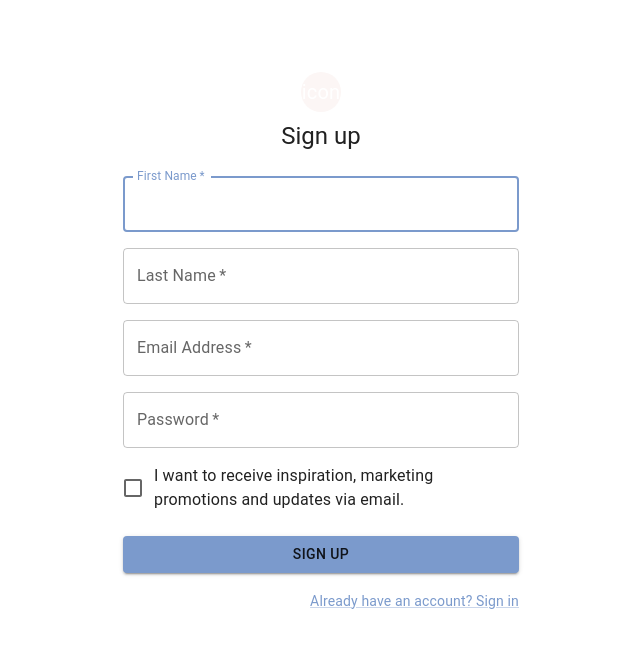
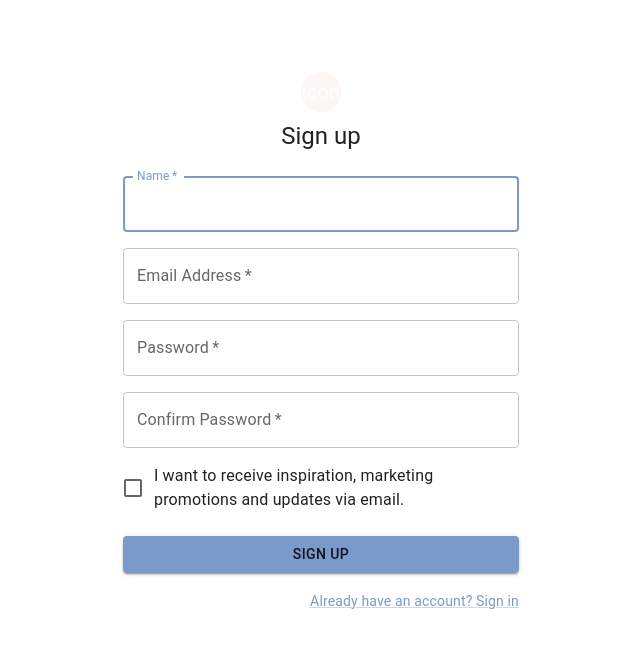
Before and after one commit to a101201031/password-store, a React (Create React App) app in the folder packages/frontend/: page /signup in a window 1280 px wide. Shown: the top 648 px of the page, without its empty margins (319-959 px from the left). Built offline with nearby package versions, Linux system fonts and the light colour scheme.

Commit message:
feat: divide type

```diff
--- a/packages/frontend/src/components/sign/SignIn.tsx
+++ b/packages/frontend/src/components/sign/SignIn.tsx
@@ -10,11 +10,7 @@ import Paper from '@mui/material/Paper';
 import Box from '@mui/material/Box';
 import Grid from '@mui/material/Grid';
 import Typography from '@mui/material/Typography';
-
-interface SignInInputTypes {
-  email: string;
-  password: string;
-}
+import { SignInInputTypes } from 'model';
 
 function SignIn() {
   const { control, handleSubmit } = useForm<SignInInputTypes>();
--- a/packages/frontend/src/components/sign/SignUp.tsx
+++ b/packages/frontend/src/components/sign/SignUp.tsx
@@ -10,13 +10,7 @@ import Grid from '@mui/material/Grid';
 import Box from '@mui/material/Box';
 import Typography from '@mui/material/Typography';
 import Container from '@mui/material/Container';
-
-interface SignUpInputTypes {
-  name: string;
-  email: string;
-  password: string;
-  confirmPassword: string;
-}
+import { SignUpInputTypes } from 'model';
 
 function SignUp() {
   const { control, handleSubmit } = useForm<SignUpInputTypes>();
@@ -50,51 +44,88 @@ function SignUp() {
         >
           <Grid container spacing={2}>
             <Grid item xs={12}>
+              <Controller
+                name="name"
+                control={control}
+                defaultValue=""
+                render={({ field }) => (
                   <TextField
-                autoComplete="given-name"
-                name="firstName"
                     required
                     fullWidth
-                id="firstName"
-                label="First Name"
+                    id="name"
+                    label="Name"
+                    autoComplete="name"
                     autoFocus
+                    {...field}
+                  />
+                )}
               />
             </Grid>
             <Grid item xs={12}>
-              <TextField
-                required
-                fullWidth
-                id="lastName"
-                label="Last Name"
-                name="lastName"
-                autoComplete="family-name"
-              />
-            </Grid>
-            <Grid item xs={12}>
+              <Controller
+                name="email"
+                control={control}
+                defaultValue=""
+                render={({ field }) => (
                   <TextField
                     required
                     fullWidth
                     id="email"
                     label="Email Address"
-                name="email"
                     autoComplete="email"
+                    {...field}
+                  />
+                )}
               />
             </Grid>
             <Grid item xs={12}>
+              <Controller
+                name="password"
+                control={control}
+                defaultValue=""
+                render={({ field }) => (
                   <TextField
                     required
                     fullWidth
-                name="password"
+                    id="password"
                     label="Password"
                     type="password"
-                id="password"
                     autoComplete="new-password"
+                    {...field}
+                  />
+                )}
               />
             </Grid>
             <Grid item xs={12}>
+              <Controller
+                name="confirmPassword"
+                control={control}
+                defaultValue=""
+                render={({ field }) => (
+                  <TextField
+                    required
+                    fullWidth
+                    id="confirmPassword"
+                    label="Confirm Password"
+                    type="password"
+                    autoComplete="new-password"
+                    {...field}
+                  />
+                )}
+              />
+            </Grid>
+            <Grid item xs={12}>
+              <Controller
+                name="infoAgreement"
+                control={control}
+                defaultValue={false}
+                rules={{ required: true }}
+                render={({ field }) => (
                   <FormControlLabel
-                control={<Checkbox value="allowExtraEmails" color="primary" />}
+                    control={<Checkbox color="primary" {...field} />}
                     label="I want to receive inspiration, marketing promotions and updates via email."
+                  />
+                )}
               />
             </Grid>
           </Grid>
@@ -108,7 +139,7 @@ function SignUp() {
           </Button>
           <Grid container justifyContent="flex-end">
             <Grid item>
-              <Link href="#" variant="body2">
+              <Link href="/" variant="body2">
                 Already have an account? Sign in
               </Link>
             </Grid>
--- /dev/null
+++ b/packages/frontend/src/model/index.ts
@@ -0,0 +1 @@
+export * from './sign';
```
Also changed, not shown: packages/frontend/src/model/sign.ts (added, +12 -0 lines). Lines whose indentation alone changed are shown as unchanged.
